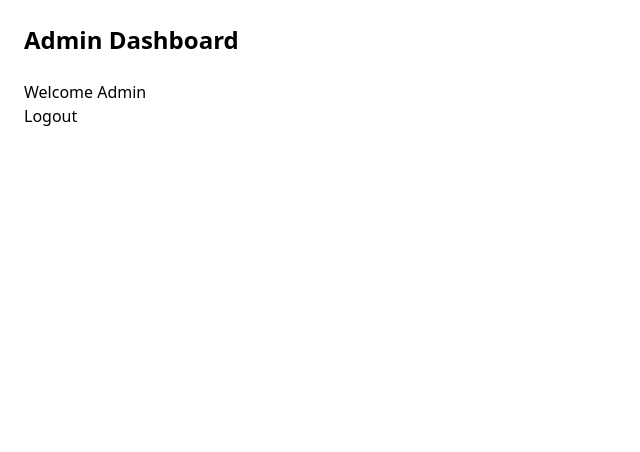
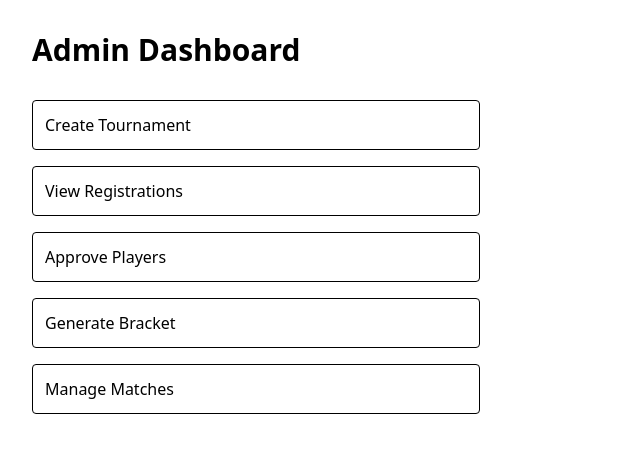
Before and after one commit to GayathriG5787/bracketly, a Next.js app: page /admin in a window 1280 px wide. Shown: the top 452 px of the page, without its empty margins (0-640 px from the left). Built offline with nearby package versions, Linux system fonts and the light colour scheme; sample sign-in values are in the browser's storage.

Commit message:
admin dashboard

```diff
--- a/app/admin/page.tsx
+++ b/app/admin/page.tsx
@@ -1,42 +1,52 @@
 "use client"
 
+import Link from "next/link"
 import { useEffect } from "react"
 import { useRouter } from "next/navigation"
 
-export default function AdminDashboard(){
+export default function AdminDashboard() {
 
   const router = useRouter()
 
-  useEffect(()=>{
-
+  useEffect(() => {
     const loggedIn = localStorage.getItem("adminLoggedIn")
 
-    if(!loggedIn){
+    if (!loggedIn) {
       router.push("/admin/login")
     }
-
-  },[])
+  }, [])
 
   return (
+    <div className="p-8">
 
-    <div className="p-6">
-
-      <h1 className="text-2xl font-bold mb-6">
+      <h1 className="text-3xl font-bold mb-8">
         Admin Dashboard
       </h1>
 
-      <p>Welcome Admin</p>
+      <div className="grid gap-4 max-w-md">
 
-      <button
-        onClick={()=>{
-          localStorage.removeItem("adminLoggedIn")
-          window.location.href="/admin/login"
-        }}
-      >
-        Logout
-      </button>
+        <Link href="/admin/create-tournament" className="border p-3 rounded block">
+          Create Tournament
+        </Link>
+
+        <Link href="/admin/registrations" className="border p-3 rounded block">
+          View Registrations
+        </Link>
+
+        <Link href="/admin/approve-players" className="border p-3 rounded block">
+          Approve Players
+        </Link>
+
+        <Link href="/admin/generate-bracket" className="border p-3 rounded block">
+          Generate Bracket
+        </Link>
+
+        <Link href="/admin/matches" className="border p-3 rounded block">
+          Manage Matches
+        </Link>
+
+      </div>
 
     </div>
-
   )
 }
```
